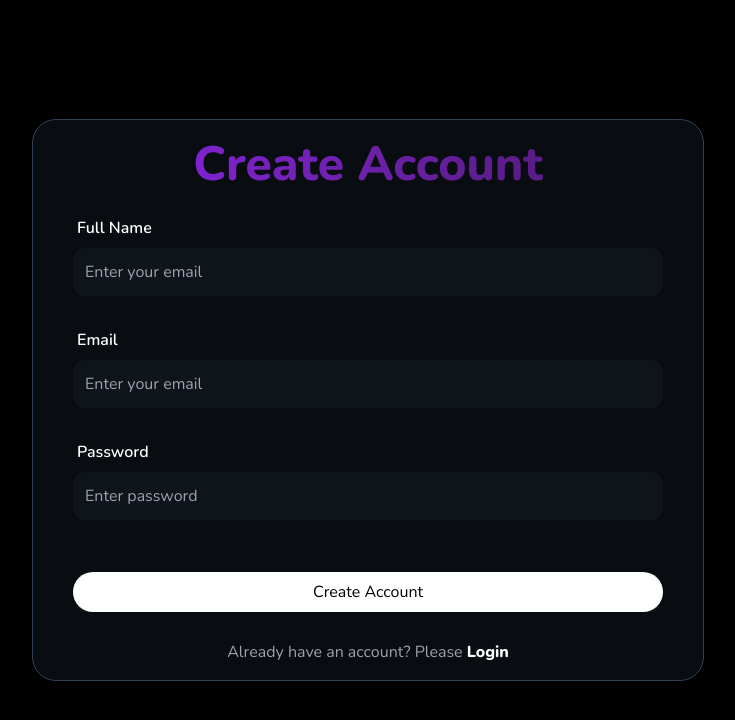
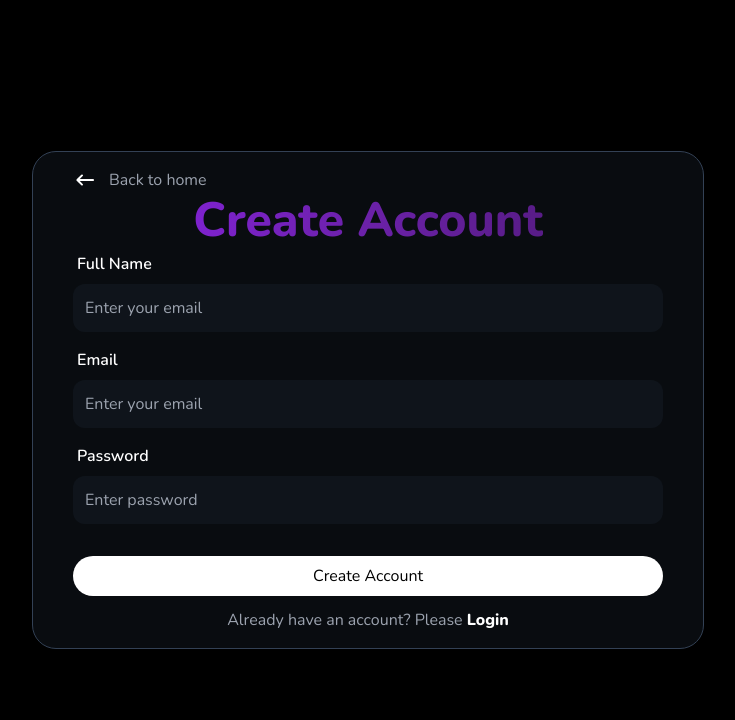
Before and after one commit to islam-ahsanul/IssueKernel, a Next.js app in the folder issuekernel_client/: page /register in a window 1280 px wide. Shown: the top 720 px of the page, without its empty margins (272-1007 px from the left). Built offline with nearby package versions, Linux system fonts and the light colour scheme.

Commit message:
back to home button

```diff
--- a/issuekernel_client/app/globals.css
+++ b/issuekernel_client/app/globals.css
@@ -136,7 +136,7 @@ main {
   }
 
   .head_text {
-    @apply mt-1 text-4xl font-nunito font-extrabold leading-[1.15] text-black sm:text-5xl;
+    @apply text-3xl font-nunito font-extrabold leading-[1.15] text-black sm:text-5xl;
   }
 
   .orange_gradient {
--- a/issuekernel_client/app/login/page.jsx
+++ b/issuekernel_client/app/login/page.jsx
@@ -4,6 +4,7 @@ import Link from 'next/link';
 import { useRouter } from 'next/navigation';
 import { useSession, signIn } from 'next-auth/react';
 import { toast } from 'react-hot-toast';
+import Image from 'next/image';
 
 const Login = ({ searchParams }) => {
   const [email, setEmail] = useState('');
@@ -56,13 +57,20 @@ const Login = ({ searchParams }) => {
 
       <form
         onSubmit={handleSignIn}
-        className="w-full max-w-2xl flex flex-col gap-7 px-10 py-8 border border-slate-700 bg-gray-800/30 rounded-3xl"
+        className="w-full max-w-2xl flex flex-col px-10 py-8 border border-slate-700 bg-gray-800/30 rounded-3xl"
       >
         {searchParams?.message && <p>{searchParams?.message}</p>}
+        <Link href="/">
+          {' '}
+          <div className="flex flex-row gap-3">
+            <Image src="/back_to_home.svg" alt="home" width={24} height={24} />
+            <p className="text-gray-400">Back to home</p>
+          </div>
+        </Link>
         <h1 className="head_text text-center">
           <span className="fg_grad_primary">Login</span>
         </h1>
-        <div className="mb-1">
+        <div className="my-7">
           <label
             htmlFor="email"
             className="block font-nunito font-semibold text-white ml-1"
@@ -79,7 +87,7 @@ const Login = ({ searchParams }) => {
             required
           />
         </div>
-        <div className="mb-6">
+        <div className="mt-1 mb-10">
           <label
             htmlFor="password"
             className="block font-nunito font-semibold text-white ml-1"
@@ -98,7 +106,7 @@ const Login = ({ searchParams }) => {
         </div>
         <button
           type="submit"
-          className="font-nunito w-full bg-white text-dark-1 py-2 px-4 rounded-full hover:bg_grad_primary hover:text-white"
+          className="font-nunito w-full bg-white text-dark-1 py-2 px-4 mb-4 rounded-full hover:bg_grad_primary hover:text-white"
         >
           {submitting ? 'Loging in...' : 'Login'}
         </button>
--- a/issuekernel_client/app/register/page.jsx
+++ b/issuekernel_client/app/register/page.jsx
@@ -3,6 +3,7 @@ import { useState } from 'react';
 import { useRouter } from 'next/navigation';
 import Link from 'next/link';
 import { toast } from 'react-hot-toast';
+import Image from 'next/image';
 
 const Register = () => {
   const router = useRouter();
@@ -49,12 +50,19 @@ const Register = () => {
       </div> */}
       <form
         onSubmit={createAccount}
-        className="w-full max-w-2xl flex flex-col gap-7 px-10 py-4 border border-slate-700 bg-gray-800/30 rounded-3xl"
+        className="w-full max-w-2xl flex flex-col px-10 py-4 border border-slate-700 bg-gray-800/30 rounded-3xl"
       >
+        <Link href="/">
+          {' '}
+          <div className="flex flex-row gap-3 mb-1">
+            <Image src="/back_to_home.svg" alt="home" width={24} height={24} />
+            <p className="text-gray-400">Back to home</p>
+          </div>
+        </Link>
         <h1 className="head_text text-center">
           <span className="fg_grad_primary">Create Account</span>
         </h1>
-        <div className="mb-1">
+        <div className="my-2">
           <label
             htmlFor="fullname"
             className="block font-nunito font-semibold text-white ml-1"
@@ -76,7 +84,7 @@ const Register = () => {
             required
           />
         </div>
-        <div className="mb-1">
+        <div className="my-2">
           <label
             htmlFor="email"
             className="block font-nunito font-semibold text-white ml-1"
@@ -98,7 +106,7 @@ const Register = () => {
             required
           />
         </div>
-        <div className="mb-6">
+        <div className="mb-6 mt-2">
           <label
             htmlFor="password"
             className="block font-nunito font-semibold text-white ml-1"
@@ -122,7 +130,7 @@ const Register = () => {
         </div>
         <button
           type="submit"
-          className="font-nunito w-full bg-white text-dark-1 py-2 px-4 rounded-full hover:bg_grad_primary"
+          className="font-nunito w-full bg-white text-dark-1 py-2 px-4 rounded-full hover:bg_grad_primary mt-2 mb-3"
         >
           {submitting ? 'Creating Accout...' : 'Create Account'}
         </button>
```
Also changed, not shown: issuekernel_client/public/back_to_home.svg (added).
